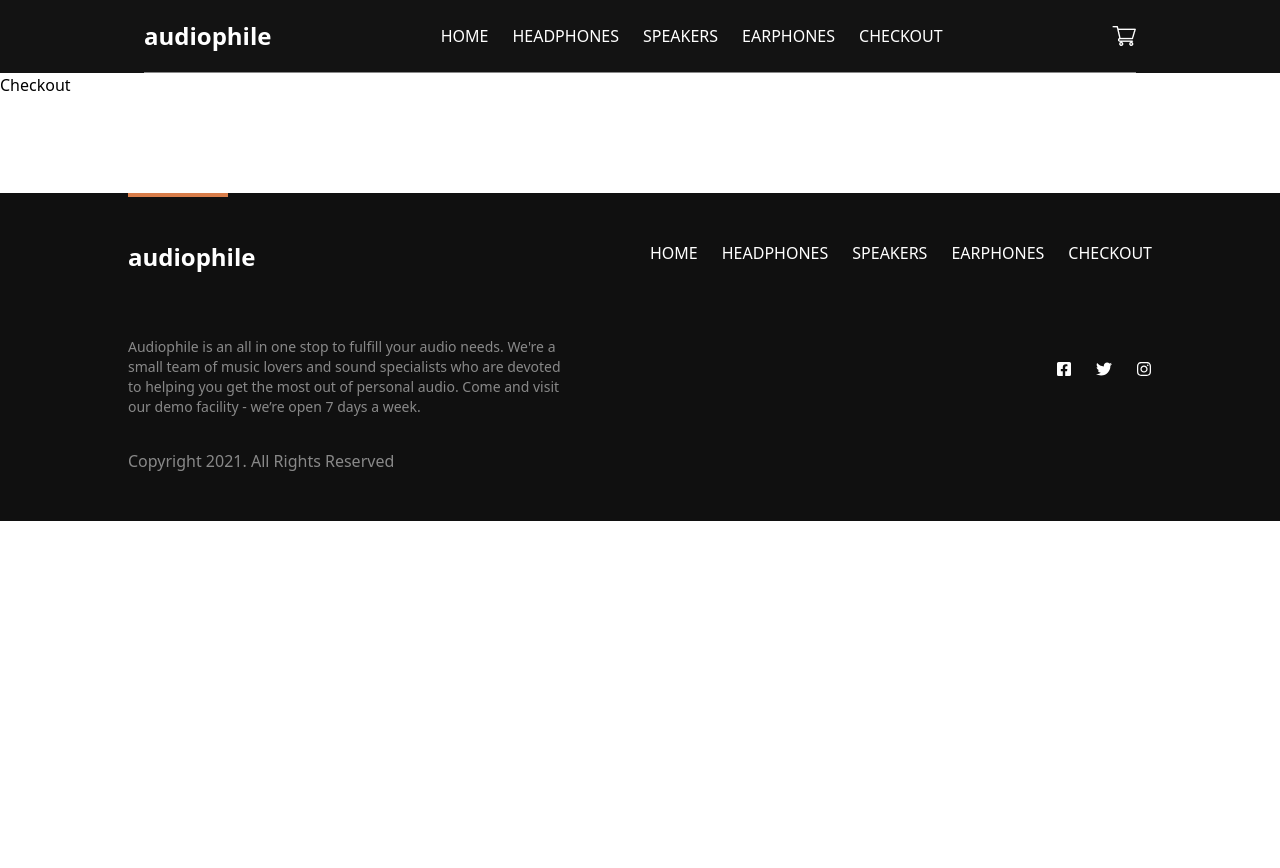
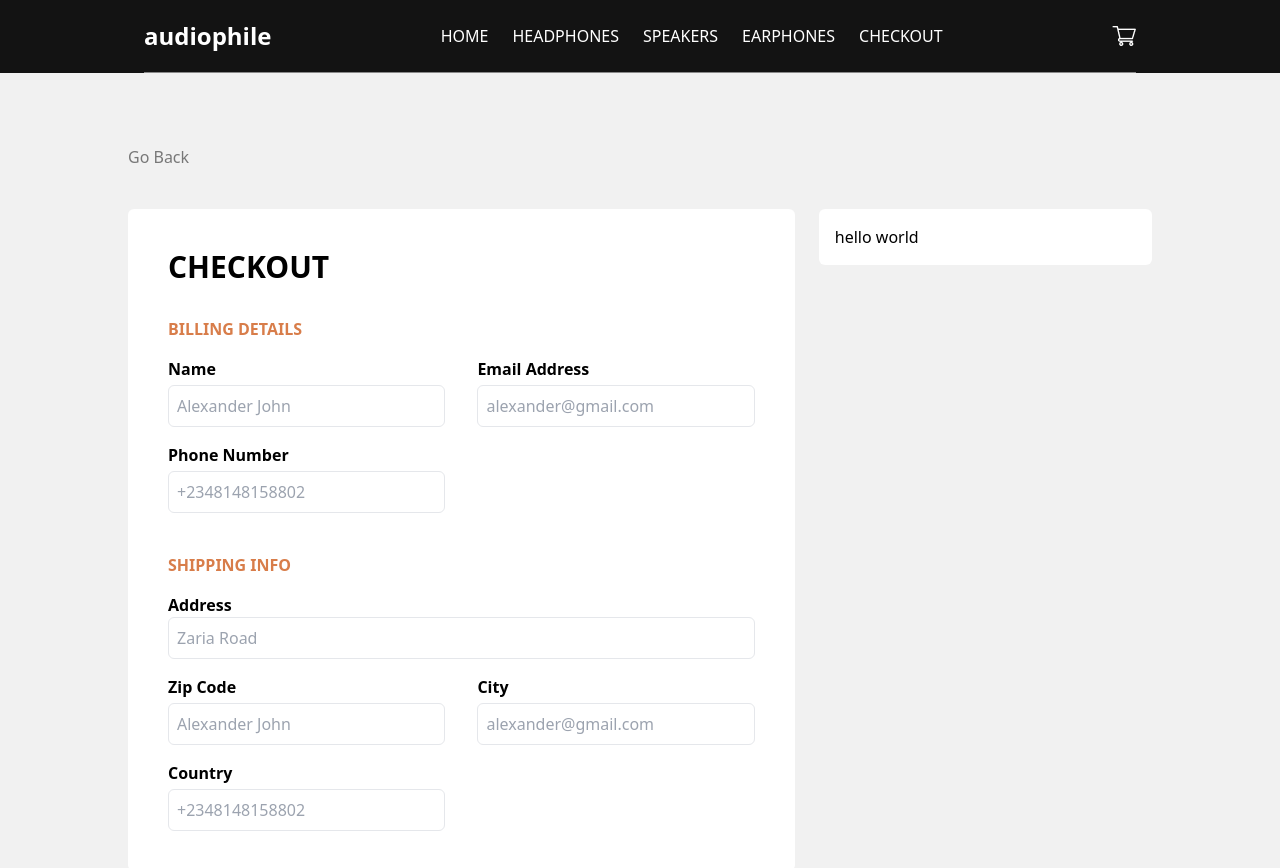
Before and after one commit to Deevyne99/audiophile-Ecommerce, a React (Create React App) app in the folder audiophoile/: page /checkout in a window 1280 px wide. Shown: the top 868 px of the page. Before the commit the page ends 800 px from the top, so only its background shows below. Built offline with nearby package versions, Linux system fonts and the light colour scheme.

Commit message:
added the error page and the checkout page

```diff
--- a/audiophoile/src/App.js
+++ b/audiophoile/src/App.js
@@ -8,6 +8,7 @@ import Headphone from './pages/Headphone'
 import Details from './pages/Details'
 import Earphone from './pages/Earphone'
 import Checkout from './pages/Checkout'
+import Error from './pages/Error'
 
 function App() {
   // const data = useGlobalContext()
@@ -16,7 +17,6 @@ function App() {
     <section>
       <BrowserRouter>
         <Navbar />
-
         <Routes>
           <Route path='/' element={<Home />} />
           <Route path='/headphones' element={<Headphone />} />
@@ -24,6 +24,7 @@ function App() {
           <Route path='/earphones' element={<Earphone />} />
           <Route path='/checkout' element={<Checkout />} />
           <Route path='/product/:id' element={<Details />} />
+          <Route path='*' element={<Error />} />
         </Routes>
 
         <Footer />
--- a/audiophoile/src/components/description/Description.js
+++ b/audiophoile/src/components/description/Description.js
@@ -2,7 +2,7 @@ import React from 'react'
 import user from '../../images/user.png'
 const Description = () => {
   return (
-    <section className='lg:mx-24 mx-4 md:mx-16 xl:mx-36'>
+    <section className='lg:mx-24 mx-4 md:mx-16 xl:mx-36 mb-24'>
       <div className='flex  flex-col-reverse lg:flex-row justify-between gap-12 items-center'>
         <article className='w-full lg:w-1/2 flex flex-col justify-center items-center lg:items-start lg:text-left lg:justify-between '>
           <h3 className='uppercase text-center lg:text-left font-semibold text-3xl lg:text-4xl max-w-sm'>
--- a/audiophoile/src/components/footer/Footer.js
+++ b/audiophoile/src/components/footer/Footer.js
@@ -5,7 +5,7 @@ import { FaInstagram, FaFacebookSquare, FaTwitter } from 'react-icons/fa'
 const Footer = () => {
   const { links } = useGlobalContext()
   return (
-    <footer className='bg-footerColor relative py-12 text-white mt-24'>
+    <footer className='bg-footerColor relative py-12 text-white '>
       <div className='h-[4px] absolute top-0 lg:mx-24 xl:mx-32 md:mx-16 mx-auto left-0 right-0 bg-orange w-[100px]'></div>
       <div className='flex flex-col lg:flex-row justify-center    md:justify-between mx-4 lg:mx-24 md:mx-16 xl:mx-32'>
         <article className='flex flex-col   space-y-8'>
--- a/audiophoile/src/components/product-details/ProductDetails.js
+++ b/audiophoile/src/components/product-details/ProductDetails.js
@@ -56,7 +56,11 @@ const ProductDetails = ({ id }) => {
         </button>
         <div className='flex flex-col sm:flex-row justify-between gap-4 sm:gap-8 md:gap-12 lg:gap-28 mt-10'>
           <div className='flex flex-col items-center  justify-center xl:w-1/2 lg:w-1/2 py-12 bg-grayColor w-full sm:w-1/2 md:w-1/2 h-[300px] md:h-[400px] sm:h-[350px]  rounded-md'>
-            <img src={img} className='hover:scale-110 max-w-[200px]' alt='' />
+            <img
+              src={img}
+              className='hover:scale-105 sm:hover:scale-110 max-w-[200px]'
+              alt=''
+            />
           </div>
           <article className='flex flex-col justify-center w-full  sm:w-1/2 text-left sm:text-left  sm:items-start'>
             <p className='uppercase tracking-wide  text-sm font-thin text-orange '>
@@ -116,25 +120,13 @@ const ProductDetails = ({ id }) => {
           </div>
         </div>
 
-        <div className='my-16 flex flex-col sm:flex-row w-sm sm:w-md md:w-lg lg:w-xl justify-center   gap-4 items-center '>
-          <div className='flex  flex-col gap-4 h-auto md:h-[470px]  justify-center'>
-            <img
-              src={images && images.image1}
-              className='w-full md:w-[320px]'
-              alt=''
-            />
-            <img
-              src={images && images.image3}
-              className='w-full md:w-[320px]'
-              alt=''
-            />
+        <div className='md:my-48 my-16 flex flex-col sm:flex-row  justify-center   gap-4 items-center '>
+          <div className='flex w-full md:w-1/2 flex-col gap-4 h-auto md:h-[470px]  justify-center'>
+            <img src={images && images.image1} className='w-full ' alt='' />
+            <img src={images && images.image3} className='w-full ' alt='' />
           </div>
-          <div className=''>
-            <img
-              src={images && images.image2}
-              alt=''
-              className='h-auto max-w-full sm:max-w-xs md:max-w-full  md:h-[430px] object-contain '
-            />
+          <div className='w-full md:w-1/2'>
+            <img src={images && images.image2} alt='' className='w-full' />
           </div>
         </div>
         <div className='flex md:flex-row flex-col gap-8 w-full items-center '>
@@ -149,7 +141,7 @@ const ProductDetails = ({ id }) => {
                     alt=''
                   />
                 </div>
-                <h2 className='text-center font-bold text-xl'>{name}</h2>
+                <h2 className='text-center font-semibold text-xl'>{name}</h2>
                 <Link
                   to={`/product/${item.id}`}
                   // onClick={()}
--- a/audiophoile/src/components/products/Product.js
+++ b/audiophoile/src/components/products/Product.js
@@ -25,7 +25,7 @@ const Product = ({ name }) => {
               >
                 <div className='flex flex-col items-center justify-center xl:w-1/2 lg:w-1/2 py-8 sm:py-12 bg-grayColor w-full sm:w-1/2 md:w-1/2 h-[300px] sm:h-[350px]  rounded-md'>
                   <img
-                    className='hover:scale-110 max-w-[200px] '
+                    className='hover:scale-105 sm:hover:scale-110 max-w-[200px] '
                     src={img}
                     alt=''
                   />
--- a/audiophoile/src/pages/Checkout.js
+++ b/audiophoile/src/pages/Checkout.js
@@ -1,7 +1,119 @@
 import React from 'react'
+import { Link, useNavigate, useLocation } from 'react-router-dom'
 
 const Checkout = () => {
-  return <div>Checkout</div>
+  const navigate = useNavigate()
+  return (
+    <section className='bg-grayColor '>
+      <div className='flex flex-col xl:mx-32 lg:mx-24 mx-4 py-12'>
+        <button
+          className='capitalize opacity-50 flex items-start mt-6'
+          onClick={() => navigate(-1)}
+        >
+          go back
+        </button>
+        <div className='flex gap-6 items-start my-10'>
+          <div className='flex flex-col w-2/3 bg-white p-10 gap-8  rounded-md'>
+            <h2 className='text-3xl font-semibold uppercase'>Checkout</h2>
+            <form action=''>
+              <div className='flex flex-col gap-4'>
+                <h5 className='text-orange uppercase font-semibold'>
+                  Billing Details
+                </h5>
+                <div className='flex gap-8'>
+                  <div className='flex flex-col gap-1 w-1/2'>
+                    <label htmlFor='name' className='font-semibold'>
+                      Name
+                    </label>
+                    <input
+                      type='text'
+                      placeholder='Alexander John'
+                      className='p-2  border-[1px] rounded-md w-full'
+                    />
+                  </div>
+                  <div className='flex flex-col gap-1 w-1/2'>
+                    <label htmlFor='email' className='font-semibold'>
+                      Email Address
+                    </label>
+                    <input
+                      type='email'
+                      placeholder='alexander@gmail.com'
+                      className='p-2 border-[1px] rounded-md w-full'
+                    />
+                  </div>
+                </div>
+                <div className='flex gap-8'>
+                  <div className='flex flex-col gap-1 w-1/2'>
+                    <label htmlFor='phone' className='font-semibold'>
+                      Phone Number
+                    </label>
+                    <input
+                      type='text'
+                      placeholder='+2348148158802'
+                      className='p-2 border-[1px] rounded-md w-full '
+                    />
+                  </div>
+                  <div className='w-1/2 '></div>
+                </div>
+                <div className='w-full mt-6'>
+                  <h5 className='text-orange uppercase font-semibold mb-4'>
+                    shipping info
+                  </h5>
+                  <label htmlFor='address' className='font-semibold '>
+                    Address
+                  </label>
+                  <input
+                    type='email'
+                    placeholder='Zaria Road'
+                    className='p-2 border-[1px] rounded-md w-full '
+                  />
+                </div>
+                <div className='flex gap-8'>
+                  <div className='flex flex-col gap-1 w-1/2'>
+                    <label htmlFor='name' className='font-semibold'>
+                      Zip Code
+                    </label>
+                    <input
+                      type='text'
+                      placeholder='Alexander John'
+                      className='p-2  border-[1px] rounded-md w-full'
+                    />
+                  </div>
+                  <div className='flex flex-col gap-1 w-1/2'>
+                    <label htmlFor='name' className='font-semibold'>
+                      City
+                    </label>
+                    <input
+                      type='text'
+                      placeholder='alexander@gmail.com'
+                      className='p-2 border-[1px] rounded-md w-full'
+                    />
+                  </div>
+                </div>
+                <div className='flex gap-8'>
+                  <div className='flex flex-col gap-1 w-1/2'>
+                    <label htmlFor='name' className='font-semibold'>
+                      Country
+                    </label>
+                    <input
+                      type='text'
+                      placeholder='+2348148158802'
+                      className='p-2 border-[1px] rounded-md w-full '
+                    />
+                  </div>
+                  <div className='w-1/2 '></div>
+                </div>
+              </div>
+            </form>
+          </div>
+          <div className='flex flex-col w-1/3 bg-white rounded-md p-4'>
+            {' '}
+            hello world
+          </div>
+        </div>
+      </div>
+    </section>
+  )
 }
 
 export default Checkout
--- /dev/null
+++ b/audiophoile/src/pages/Error.js
@@ -0,0 +1,23 @@
+import React from 'react'
+import { Link } from 'react-router-dom'
+const Error = () => {
+  return (
+    <section className='my-14'>
+      <div className='flex flex-col gap-10 mt-12'>
+        <h1 className='text-7xl font-bold text-center '>404</h1>
+        <p className='text-center opacity-50'>
+          Oops this page could not be found...
+        </p>
+        <Link
+          to={`/`}
+          // onClick={()}
+          className='p-2  bg-orange hover:opacity-75 duration-500 w-[130px] text-white text-center mx-auto  capitalize'
+        >
+          back home
+        </Link>
+      </div>
+    </section>
+  )
+}
+
+export default Error
```
